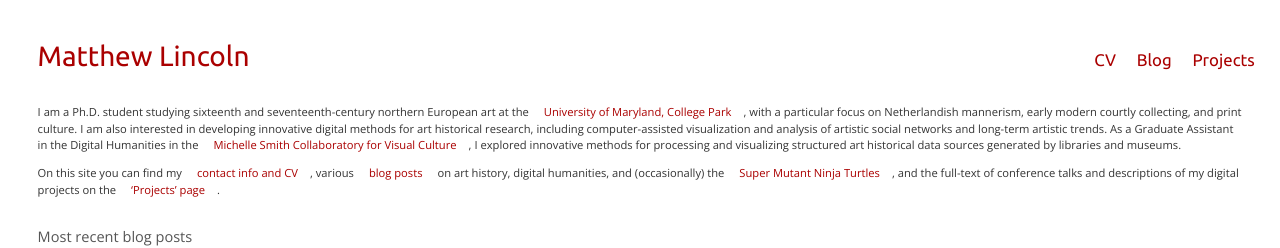
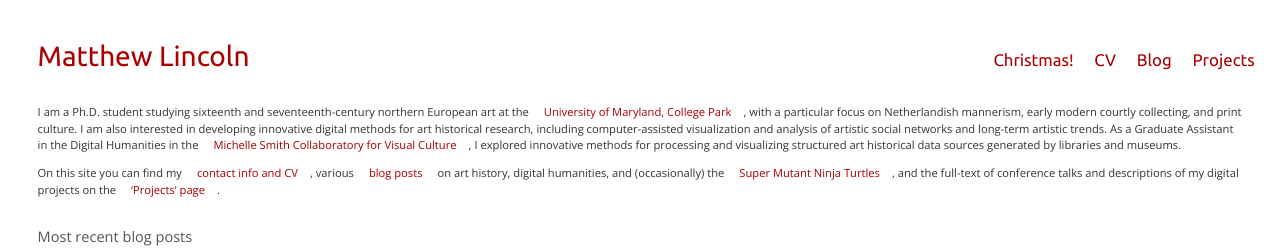
Before and after one commit to mdlincoln/mdlincoln.github.io, a Jekyll site: the page built from index.md, in a window 1280 px wide. Shown: the top 248 px of the page. Built offline with Jekyll 4.4.1, drawn with Linux system fonts in a browser that asks for light colours.

Commit message:
Add to nav header

```diff
--- a/_data/nav.yaml
+++ b/_data/nav.yaml
@@ -1,3 +1,5 @@
+- title: Christmas!
+  url: "/pages/xmas.html"
 - title: CV
   url: "/about"
 - title: Blog
```
